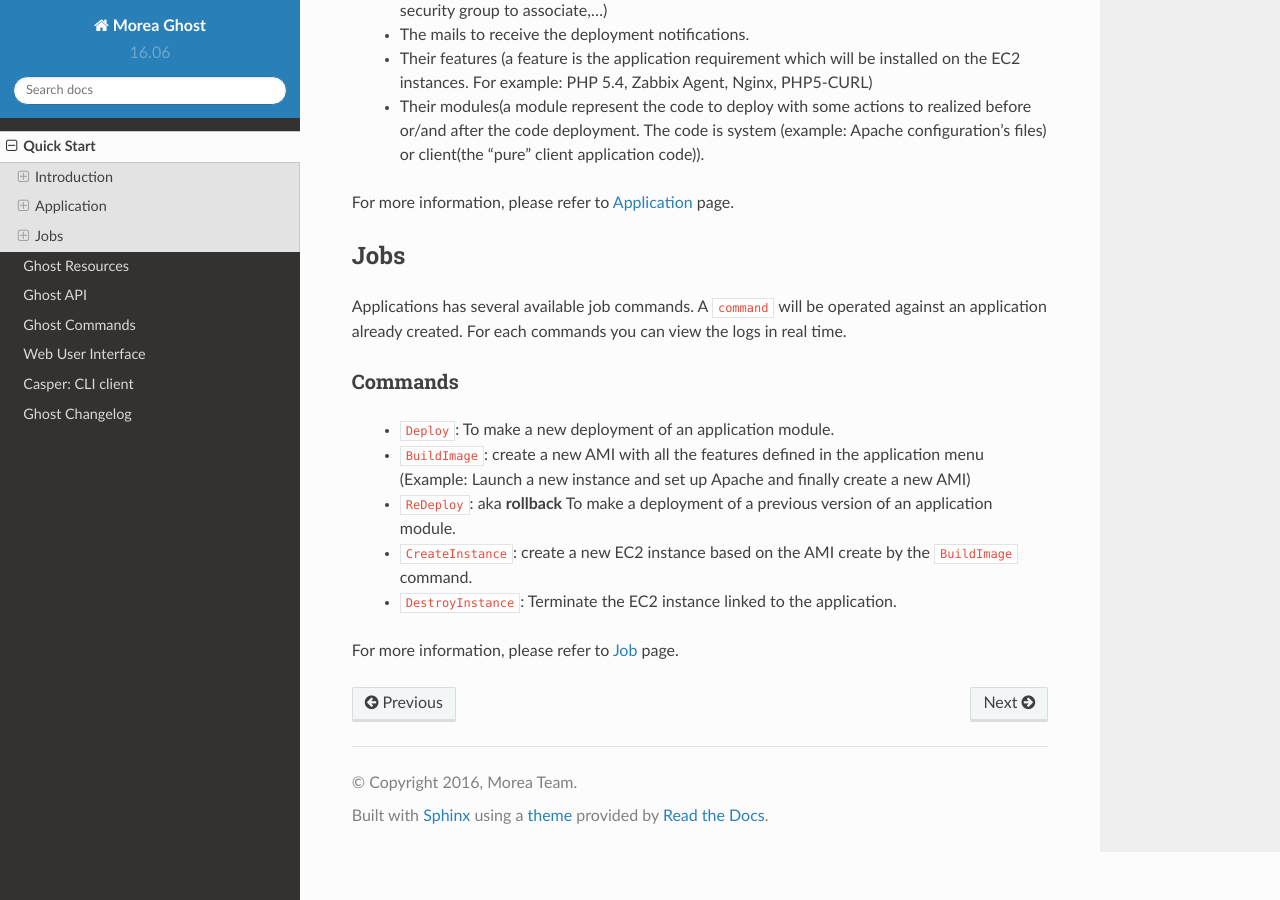
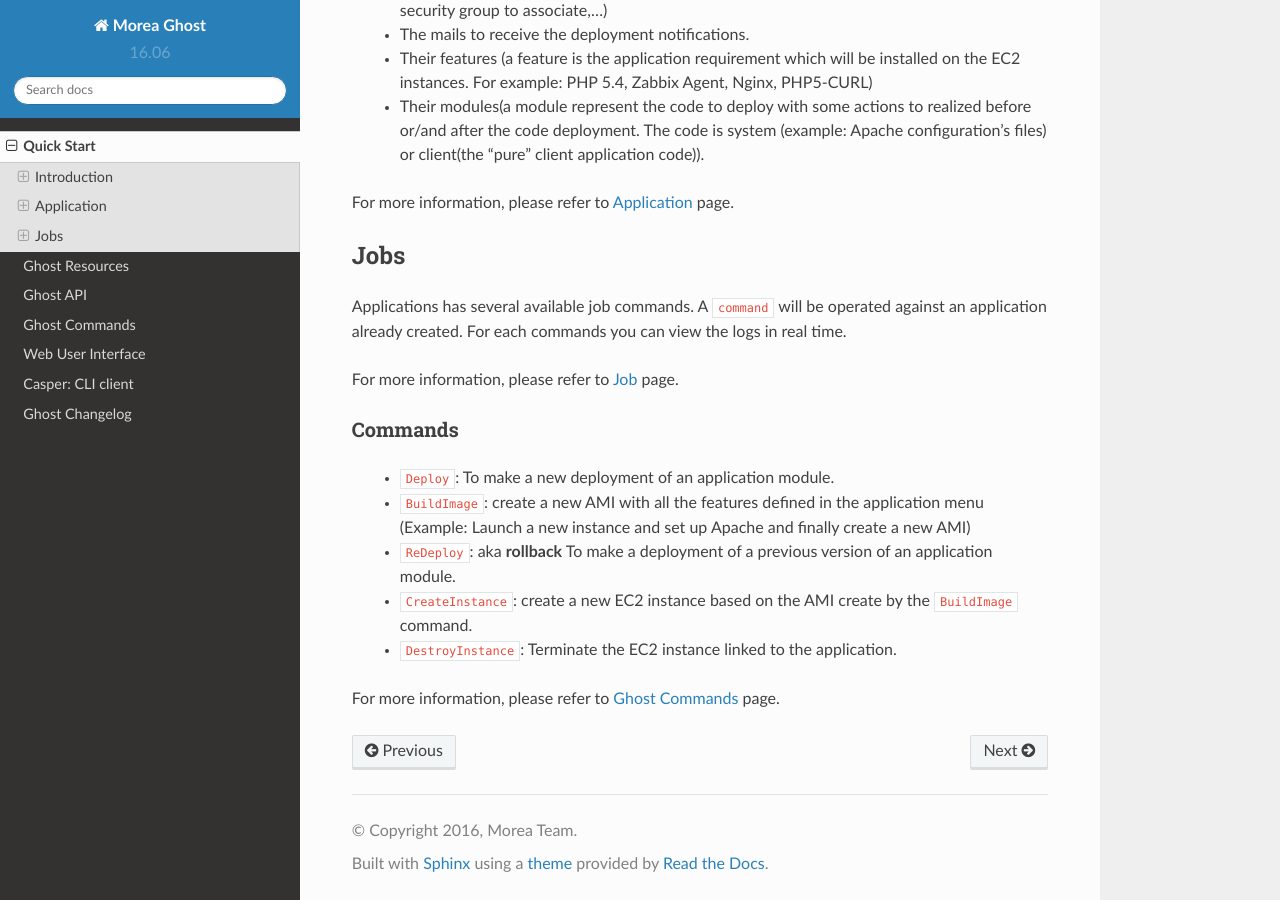
Before and after one commit to claranet/cloud-deploy-docs, a Sphinx documentation site: the page built from source/rst/quick-start.rst, in a window 1280 px wide and 900 px high, scrolled down 902 px. Built offline with Sphinx 7.4.7 and the Read the Docs theme 2.0.0, drawn with Linux system fonts in a browser that asks for light colours.

Commit message:
All sphinx warning fixed

```diff
--- a/source/rst/api.rst
+++ b/source/rst/api.rst
@@ -20,4 +20,4 @@ Job
 .. figure:: /images/job_workflow.png
 
 `REST Documentation </docs/api>`_
-----------------------------
+---------------------------------
--- a/source/rst/changelog.rst
+++ b/source/rst/changelog.rst
@@ -49,7 +49,7 @@ Ghost 16.05
     - Les scripts `stage1` et `stage2` utilise le binaire AWS (cli) depuis le $PATH [GHOST-235]
     - Nouveau role disponible: 'webcache' [GHOST-222]
     - Possibilité d'utiliser la nouvelle option `Safe Deployment` avec la commande deploy [GHOST-142]
- > Plus d'informations sur la documentation: https://demo.ghost.morea.fr/doc/rst/commands.html#run-deploy
+      Plus d'informations sur la documentation: https://demo.ghost.morea.fr/doc/rst/commands.html#run-deploy
 
 * Améliorations & Correctifs de bogues
     - Packer provisionne curl uniquement si il faut installer SALT (Skip Salt Bootstrap option) [GHOST-234]
@@ -174,7 +174,7 @@ Ghost 15.12
 -----------
 
 * Nouvelle interface graphique du client Web [GHOST-44, GHOST-45, GHOST-79, GHOST-93, GHOST-94, GHOST-109, GHOST-115, GHOST-119, GHOST-132, GHOST-134, GHOST-135, GHOST-137]
-    - Couleurs pour identifier les environnements _>>> À noter, nous avons déjà eu plusieurs retours négatifs concernant le code couleur utilisé pour distinguer les environnements. Nous allons rectifier le tir dans la version 15.12_
+    - Couleurs pour identifier les environnements _>>> À noter, nous avons déjà eu plusieurs retours négatifs concernant le code couleur utilisé pour distinguer les environnements. Nous allons rectifier le tir dans la version 15.12
     - Picto sur les boutons d’actions (identification plus rapide)
     - Menu flottant sur les vues d’application
     - Header flottant pour mieux voir quel objet est en cours de traitement
--- a/source/rst/quick-start.rst
+++ b/source/rst/quick-start.rst
@@ -67,6 +67,8 @@ Applications has several available job commands. A ``command`` will be operated
 against an application already created. For each commands you can view the logs
 in real time.
 
+For more information, please refer to :ref:`job` page.
+
 Commands
 _________
 
@@ -85,4 +87,4 @@ _________
   * ``DestroyInstance``: Terminate the EC2 instance linked to the application.
 
 
-For more information, please refer to :ref:`job` page.
+For more information, please refer to :ref:`commands` page.
```
